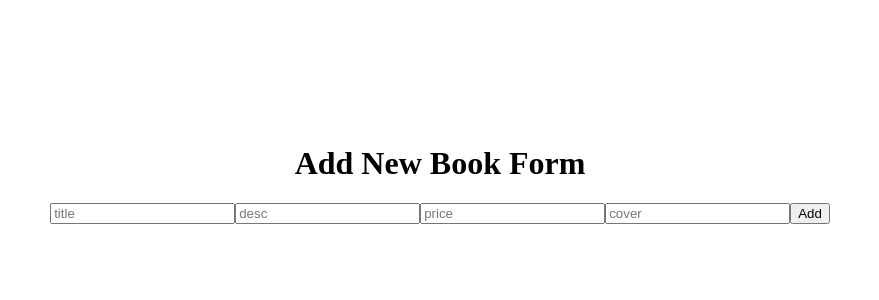
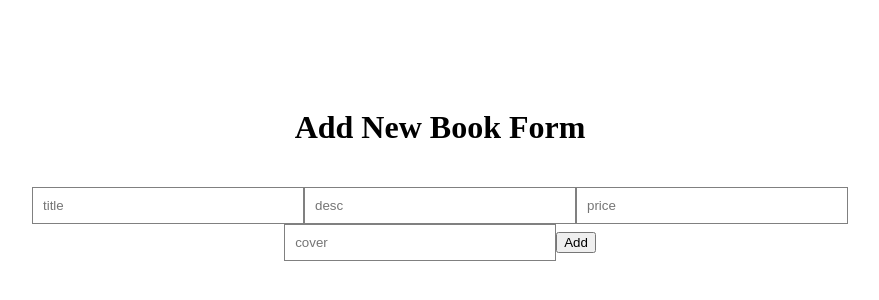
Before and after one commit to FIDELIS-TUWEI/Book-Store, a React (Vite) app in the folder client/: page /add in a window 1280 px wide. Shown: the part 234-534 px from the top of the page, without its empty margins (200-1079 px from the left). Built offline with nearby package versions, Linux system fonts and the light colour scheme.

Commit message:
logic to update book form and UI styling

```diff
--- a/client/src/styles.css
+++ b/client/src/styles.css
@@ -33,7 +33,7 @@ img {
     background-color: white;
     border: 1px solid lightgreen;
     border-radius: 4px;
-    padding: 3px 6px;
+    padding: 6px;
 }
 
 .link-add {
@@ -43,6 +43,32 @@ img {
 
 .link-update {
     text-decoration: none;
+}
+
+.form {
+    display: flex;
+    flex-direction: column;
+    gap: 20px;
+}
+
+.formButton {
+    border: none;
+    padding: 10px;
+    background: rgb(244, 142, 74);
+    color: white;
+    cursor: pointer;
+    font-weight: bold;
+    border-radius: 4px;
+}
+
+input {
+    width: 250px;
+    padding: 10px;
+    border: 1px solid gray;
+}
+
+.add-btn {
+    padding: 3px 6px;
 }
 
 .update {
```
